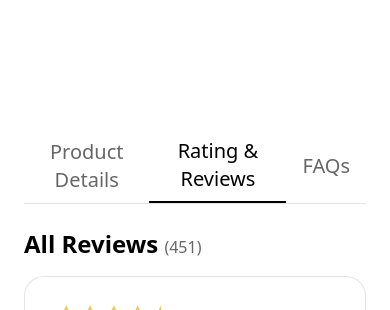
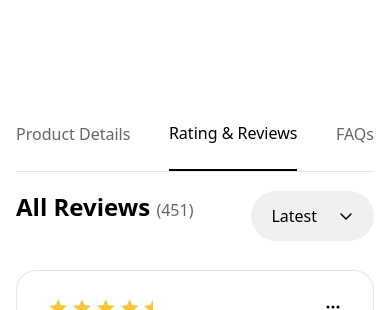
Before and after one commit to sonambishnoi550/e-commerce, a Next.js app: page / in a window 390 px wide. Shown: the part 5541-5851 px from the top of the page. Built offline with nearby package versions, Linux system fonts and the light colour scheme.

Commit message:
review section responsive done

```diff
--- a/src/components/Review.tsx
+++ b/src/components/Review.tsx
@@ -18,12 +18,12 @@ const Reviews = () => {
     const [activeTab, setActiveTab] = useState("Rating & Reviews");
 
     return (
-        <div className="container max-w-[1240px] mx-auto p-6">
+        <div className="container max-w-[1240px] mx-auto p-4">
             <div className="flex border-b border-[#0000001A] justify-between ">
                 {TABS_LIST.map(( tab) => (
                     <button
                         key={tab}
-                        className={`py-2 px-4 text-xl font-normal ${activeTab === tab ? "border-b-2 border-black text-black" : "text-[#00000099]"
+                        className={`pb-6 md:text-xl text-base whitespace-nowrap font-normal ${activeTab === tab ? "border-b-2 border-black text-black" : "text-[#00000099]"
                             }`}
                         onClick={() => setActiveTab(tab)}
                     >
@@ -33,7 +33,14 @@ const Reviews = () => {
             </div>
             {activeTab === "Rating & Reviews" && (
                 <div>
-                    <h2 className="text-2xl font-bold mt-6">All Reviews <span className="font-normal text-base text-[#00000099]"> (451)</span></h2>
+                    <div className="flex justify-between mt-[19px] mb-[29px]">
+                        <h2 className="text-2xl font-bold ">All Reviews <span className="font-normal text-base text-[#00000099]"> (451)</span></h2>
+                        <div className="flex bg-[#F0F0F0] gap-[21px] py-[13px] px-5 rounded-[62px]">
+                            <button className="font-medium text-base">Latest</button>
+                            <Image src="/assets/images/svg/arrow.svg" alt=" arrow" width={16} height={16}/>
+
+                        </div>
+                    </div>
                     <div className="grid md:grid-cols-2 gap-5 mt-4">
                         {REVIEW_LIST.map((review) => (
                             <div
@@ -61,7 +68,7 @@ const Reviews = () => {
                             </div>
                         ))}
                     </div>
-                    <button className="mt-9 border border-[#0000001A] py-[13px] px-[42px] font-medium rounded-[62px] block mx-auto">
+                    <button className="mt-9 border cursor-pointer border-[#0000001A] py-[13px] px-[42px] font-medium rounded-[62px] block mx-auto hover:bg-black hover:text-white transition-all duration-500">
                         Load More Reviews
                     </button>
                 </div>
```
Also changed, not shown: public/assets/images/svg/arrow.svg (added).
